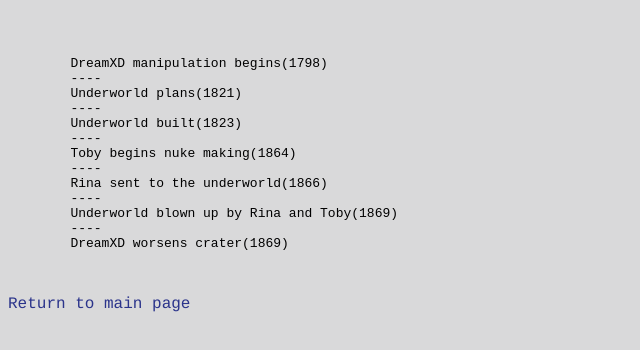
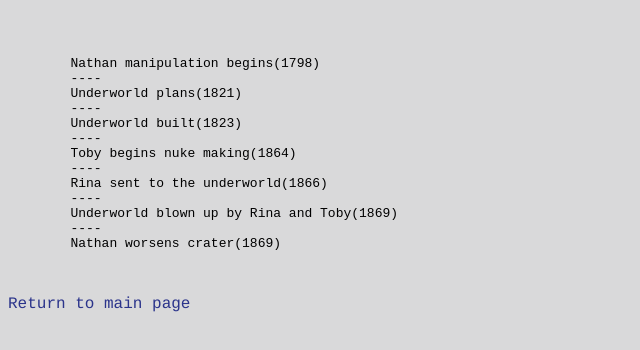
Before and after one commit to e-r-l/e-r-l.github.io, a plain HTML site: page timeline.html in a window 1280 px wide. Shown: the full height of the page, 0-640 px from the left. Drawn offline with Linux system fonts and the light colour scheme; a script that the page names is missing.

Commit message:
Update timeline.html

```diff
--- a/timeline.html
+++ b/timeline.html
@@ -10,7 +10,7 @@
 
   <body>
     <pre> <p>
-        DreamXD manipulation begins(1798)
+        Nathan manipulation begins(1798)
         ----
         Underworld plans(1821)
         ----
@@ -22,7 +22,7 @@
         ----
         Underworld blown up by Rina and Toby(1869)
         ----
-        DreamXD worsens crater(1869)</p> </pre>
+        Nathan worsens crater(1869)</p> </pre>
     <script src="script.js"></script>
 
     <p><a href="index.html" title="Main Page">Return to main page</a> </p>
```
